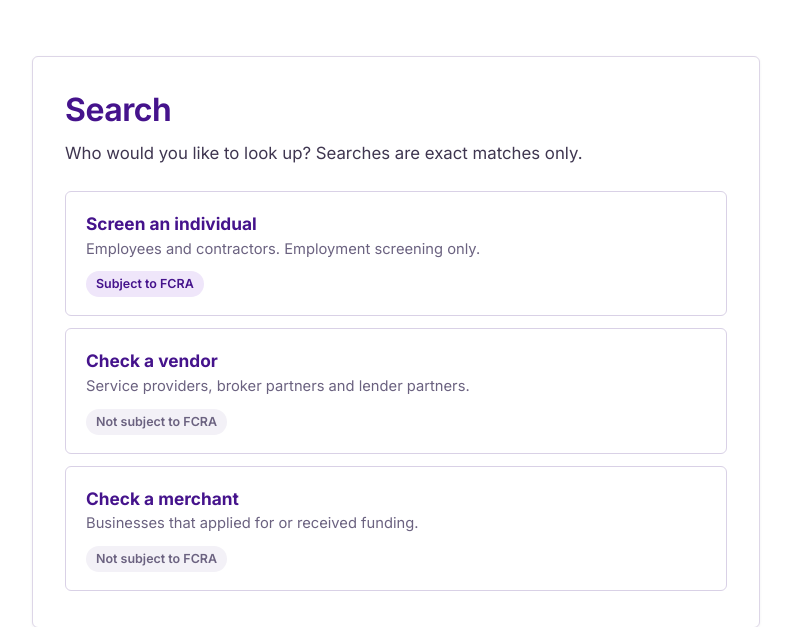
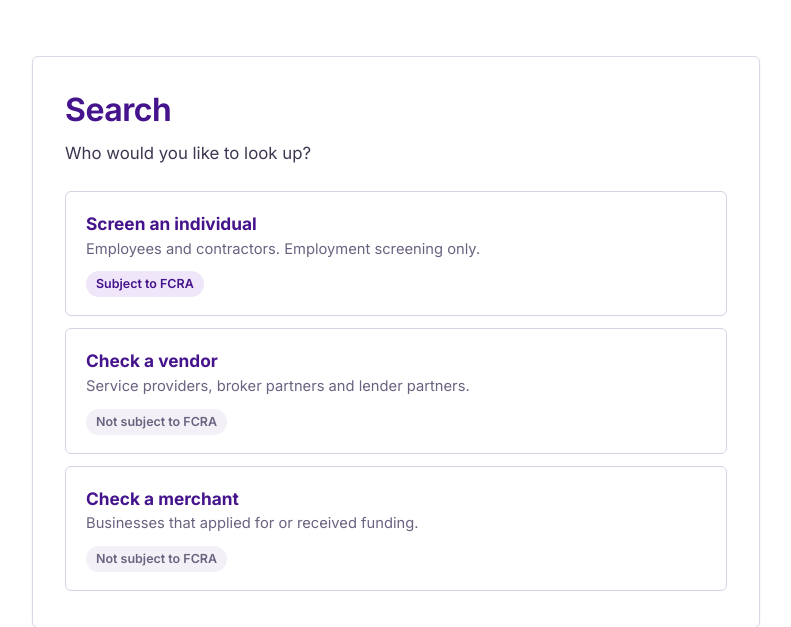
Before and after one commit to aquamark-io/findex-portal, a Node server app: template views/search/choose.ejs in a window 1280 px wide. Shown: the part 71-698 px from the top of the page, without its empty margins (244-1035 px from the left). Run offline with Node 20, Linux system fonts and the light colour scheme; the template is opened without the code that fills it, so the values that code supplies are empty; some libraries are stand-ins or nearby versions.

Commit message:
Search: subtitle Who would you like to look up?
Co-Authored-By: Claude Opus 5.5 <noreply@anthropic.com>
Claude-Session: https://claude.ai/code/session_01G6gvxkYgTguNQ5LswucYdQ

```diff
--- a/views/search/choose.ejs
+++ b/views/search/choose.ejs
@@ -1,7 +1,7 @@
 <%- include('../partials/head') %>
 <section class="card">
   <h1 class="title">Search</h1>
-  <p class="lead">Who would you like to look up? Searches are exact matches only.</p>
+  <p class="lead">Who would you like to look up?</p>
   <div class="pick">
     <a class="pick-card" href="/search/individual"><strong>Screen an individual</strong><span>Employees and contractors. Employment screening only.</span><em class="pick-tag fcra">Subject to FCRA</em></a>
     <a class="pick-card" href="/search/vendor"><strong>Check a vendor</strong><span>Service providers, broker partners and lender partners.</span><em class="pick-tag">Not subject to FCRA</em></a>
```
